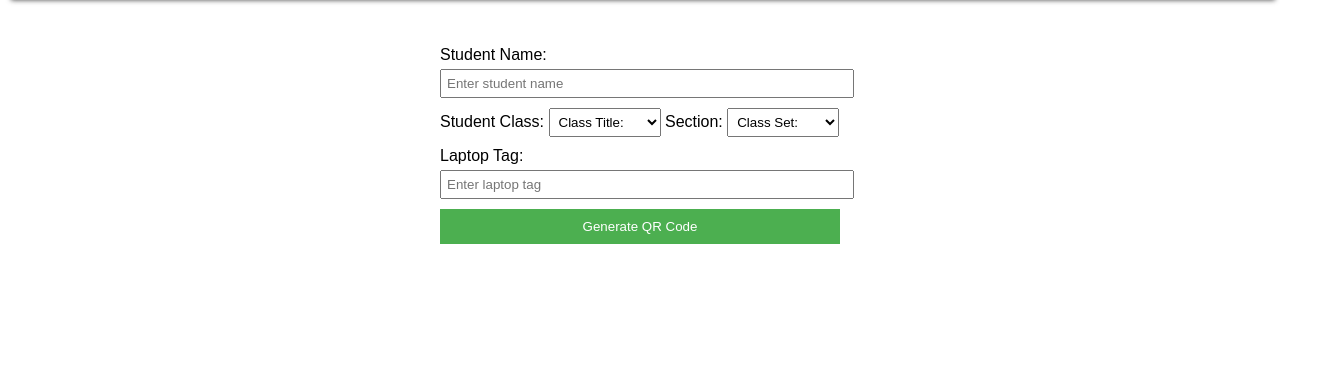
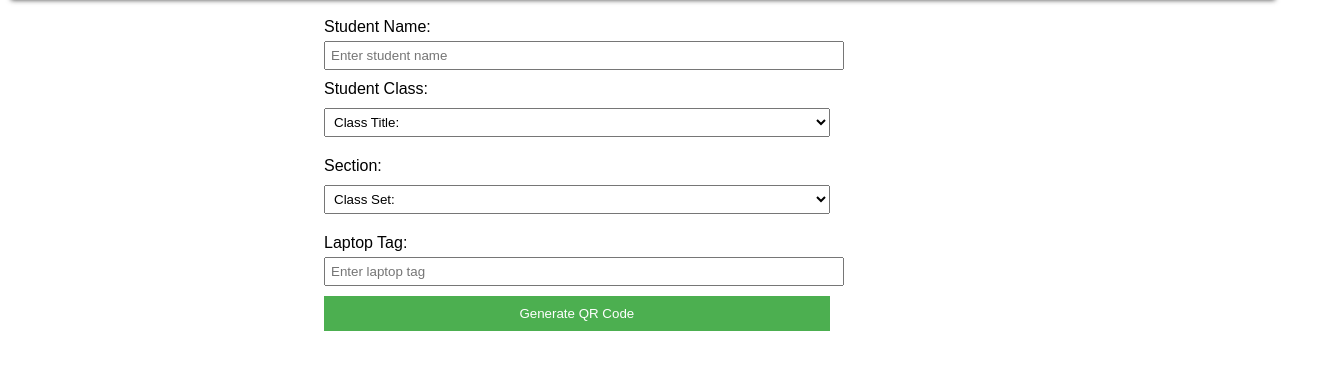
Before and after one commit to cakahal-johnson/QrCode, a plain HTML site: page index.html in a window 1280 px wide. Shown: the part 72-442 px from the top of the page, 1335 px wide, since content can reach past the window. Drawn offline with Linux system fonts and the light colour scheme.

Commit message:
adjusting the container

```diff
--- a/index.html
+++ b/index.html
@@ -11,6 +11,7 @@
      <h1>Techxagon - St Patrick's Laptop Tags Generator</h1>
 
     <div class="container">
+       <form action="">
         <label for="studentName">Student Name:</label>
         <input required type="text" id="studentName" placeholder="Enter student name">
         <br>
@@ -41,6 +42,7 @@
         <input required type="text" id="laptopTag" placeholder="Enter laptop tag">
 
         <button onclick="generateQRCode()">Generate QR Code</button>
+       </form>
 
         <div id="qrcode"></div>
     </div>
--- a/styles.css
+++ b/styles.css
@@ -3,22 +3,23 @@ body {
 }
 
 .container {
-    max-width: 400px;
-    margin: 50px auto;
+    /* max-width: 400px; */
+    width: 80%;
+    margin: 10px 25%;
 }
 
 label {
-    /* display: inline-block; */
+    display: block;
     margin-top: 10px;
 }
 
 input {
-    width: 100%;
+    width: 50%;
     padding: 5px;
     margin-top: 5px;
 }
 select {
-    width: 28%;
+    width: 50%;
     padding: 5px;
     margin-top: 10px;
     margin-bottom: 10px;
@@ -37,13 +38,14 @@ select:required:invalid {
 
 button {
     display: block;
-    width: 100%;
+    width: 50%;
     padding: 10px;
     margin-top: 10px;
     background-color: #4CAF50;
     color: white;
     border: none;
     cursor: pointer;
+
 }
 
 #qrcode {
```
